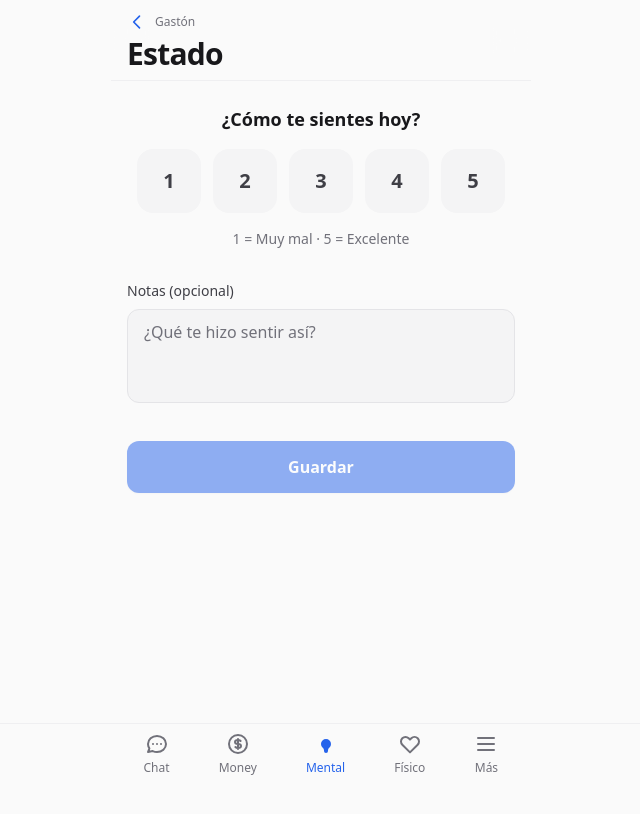
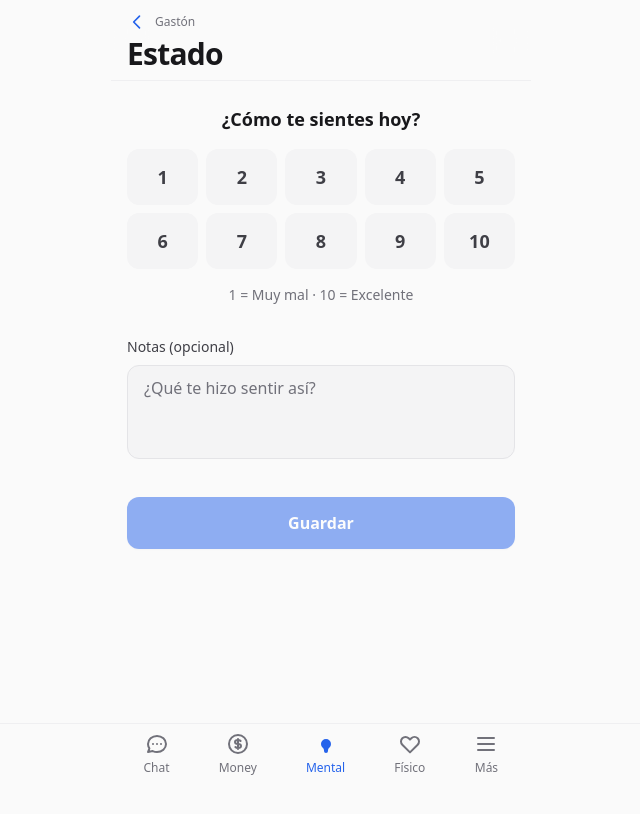
Before and after one commit to MonteNicolass/Gastoncito-, a Next.js app: page /mental/estado in a window 1280 px wide. Shown: the top 814 px of the page, without its empty margins (319-959 px from the left). Built offline with nearby package versions, Linux system fonts and the light colour scheme.

Commit message:
fix navigation and visible sections

```diff
--- a/app/mas/page.js
+++ b/app/mas/page.js
@@ -9,19 +9,13 @@ export default function MasPage() {
     <div className="flex flex-col min-h-screen">
       <TopBar title="Más" />
 
-      <div className="flex-1 overflow-y-auto px-4 py-4 space-y-4">
-        {/* Configuración */}
-        <div className="space-y-2">
-          <h2 className="text-sm font-semibold text-zinc-700 dark:text-zinc-300 px-1">
-            Configuración
-          </h2>
-          <Card className="overflow-hidden">
-            <ListRow label="Reglas" href="/mas/reglas" />
-            <ListRow label="Categorías" href="/mas/categorias" />
-            <ListRow label="Backup & Datos" href="/mas/backup" />
-            <ListRow label="Ajustes" href="/mas/settings" />
-          </Card>
-        </div>
+      <div className="flex-1 overflow-y-auto px-4 py-4">
+        <Card className="overflow-hidden">
+          <ListRow label="Configuración" href="/mas/settings" />
+          <ListRow label="Reglas" href="/mas/reglas" />
+          <ListRow label="Categorías" href="/mas/categorias" />
+          <ListRow label="Backup & Datos" href="/mas/backup" />
+        </Card>
       </div>
     </div>
   )
--- a/app/mental/estado/page.js
+++ b/app/mental/estado/page.js
@@ -56,7 +56,7 @@ export default function EstadoPage() {
     setIsSubmitting(true)
     try {
       await addLifeEntry({
-        text: note || `Estado: ${mood}/5`,
+        text: note || `Estado: ${mood}/10`,
         domain: 'mental',
         meta: { mood_score: mood }
       })
@@ -90,7 +90,7 @@ export default function EstadoPage() {
                           Promedio 7 días
                         </span>
                         <span className="text-lg font-semibold text-zinc-900 dark:text-zinc-100">
-                          {trends.avg7.average}/5
+                          {trends.avg7.average}/10
                         </span>
                       </div>
                     )}
@@ -100,7 +100,7 @@ export default function EstadoPage() {
                           Promedio 30 días
                         </span>
                         <span className="text-sm text-zinc-600 dark:text-zinc-400">
-                          {trends.avg30.average}/5
+                          {trends.avg30.average}/10
                         </span>
                       </div>
                     )}
@@ -177,16 +177,16 @@ export default function EstadoPage() {
             <h2 className="text-lg font-semibold text-zinc-900 dark:text-zinc-50 text-center">
               ¿Cómo te sientes hoy?
             </h2>
-            <div className="flex justify-center gap-3">
-              {[1, 2, 3, 4, 5].map((score) => (
+            <div className="grid grid-cols-5 gap-2">
+              {[1, 2, 3, 4, 5, 6, 7, 8, 9, 10].map((score) => (
                 <button
                   key={score}
                   data-testid={`mood-btn-${score}`}
                   onClick={() => setMood(score)}
                   className={`
-                    w-16 h-16 rounded-2xl font-bold text-xl transition-all
+                    h-14 rounded-xl font-bold text-lg transition-all
                     ${mood === score
-                      ? 'bg-blue-600 text-white scale-110 shadow-lg'
+                      ? 'bg-blue-600 text-white scale-105 shadow-lg'
                       : 'bg-zinc-100 dark:bg-zinc-800 text-zinc-700 dark:text-zinc-300 hover:bg-zinc-200 dark:hover:bg-zinc-700'
                     }
                   `}
@@ -196,7 +196,7 @@ export default function EstadoPage() {
               ))}
             </div>
             <p className="text-sm text-zinc-500 dark:text-zinc-400 text-center">
-              1 = Muy mal · 5 = Excelente
+              1 = Muy mal · 10 = Excelente
             </p>
           </div>
 
--- a/app/money/page.js
+++ b/app/money/page.js
@@ -20,10 +20,9 @@ export default function MoneyPage() {
         <Card className="overflow-hidden">
           <ListRow label="Movimientos" href="/money/movimientos" />
           <ListRow label="Billeteras" href="/money/billeteras" />
+          <ListRow label="Presupuestos" href="/money/presupuestos" />
           <ListRow label="Suscripciones" href="/money/suscripciones" />
           <ListRow label="Insights" href="/money/insights" />
-          <ListRow label="Presupuestos" href="/money/presupuestos" />
-          <ListRow label="Reportes" href="/money/reportes" />
         </Card>
 
         <div className="space-y-2">
--- a/components/TabNav.tsx
+++ b/components/TabNav.tsx
@@ -17,25 +17,25 @@ export default function TabNav() {
     { name: 'Chat', path: '/chat', icon: '💬', subs: [] },
     {
       name: 'Money',
-      path: '/money/movimientos',
+      path: '/money',
       icon: '💰',
       subs: [
-        { name: 'Movs', path: '/money/movimientos', icon: '📊' },
-        { name: 'Insights', path: '/money/insights', icon: '💡' },
+        { name: 'Movimientos', path: '/money/movimientos', icon: '📊' },
         { name: 'Billeteras', path: '/money/billeteras', icon: '💳' },
         { name: 'Presupuestos', path: '/money/presupuestos', icon: '🎯' },
         { name: 'Suscripciones', path: '/money/suscripciones', icon: '🔄' },
+        { name: 'Insights', path: '/money/insights', icon: '💡' },
       ],
     },
     {
       name: 'Mental',
-      path: '/mental/estado',
+      path: '/mental',
       icon: '🧠',
       subs: [
         { name: 'Estado', path: '/mental/estado', icon: '📊' },
-        { name: 'Insights', path: '/mental/insights', icon: '💡' },
         { name: 'Diario', path: '/mental/diario', icon: '📔' },
         { name: 'Objetivos', path: '/mental/objetivos', icon: '🎯' },
+        { name: 'Insights', path: '/mental/insights', icon: '💡' },
       ],
     },
     {
@@ -43,21 +43,16 @@ export default function TabNav() {
       path: '/fisico',
       icon: '💪',
       subs: [
+        { name: 'Hábitos', path: '/fisico/habitos', icon: '✅' },
         { name: 'Salud', path: '/fisico/salud', icon: '❤️' },
         { name: 'Entrenos', path: '/fisico/entrenos', icon: '🏋️' },
-        { name: 'Hábitos', path: '/fisico/habitos', icon: '✅' },
       ],
     },
     {
       name: 'Más',
       path: '/mas',
       icon: '⋯',
-      subs: [
-        { name: 'Reglas', path: '/mas/reglas', icon: '⚙️' },
-        { name: 'Categorías', path: '/mas/categorias', icon: '🏷️' },
-        { name: 'Backup', path: '/mas/backup', icon: '💾' },
-        { name: 'Settings', path: '/mas/settings', icon: '⚙️' },
-      ],
+      subs: [],
     },
   ];
 
```
